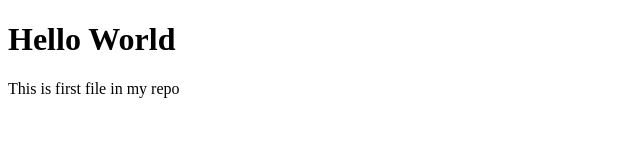
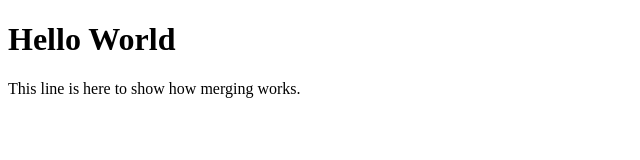
Before and after one commit to robihamdani/playgroundGIT, a plain HTML site: page index.html in a window 1280 px wide. Shown: the whole page, without its empty margins (0-640 px from the left). Drawn offline with Linux system fonts and the light colour scheme.

Commit message:
updated index.html with emergency fix

```diff
--- a/index.html
+++ b/index.html
@@ -8,6 +8,6 @@
 </head>
 <body>
     <h1>Hello World</h1>
-    <p>This is first file in my repo</p>
+    <p>This line is here to show how merging works.</p>
 </body>
 </html>
```
